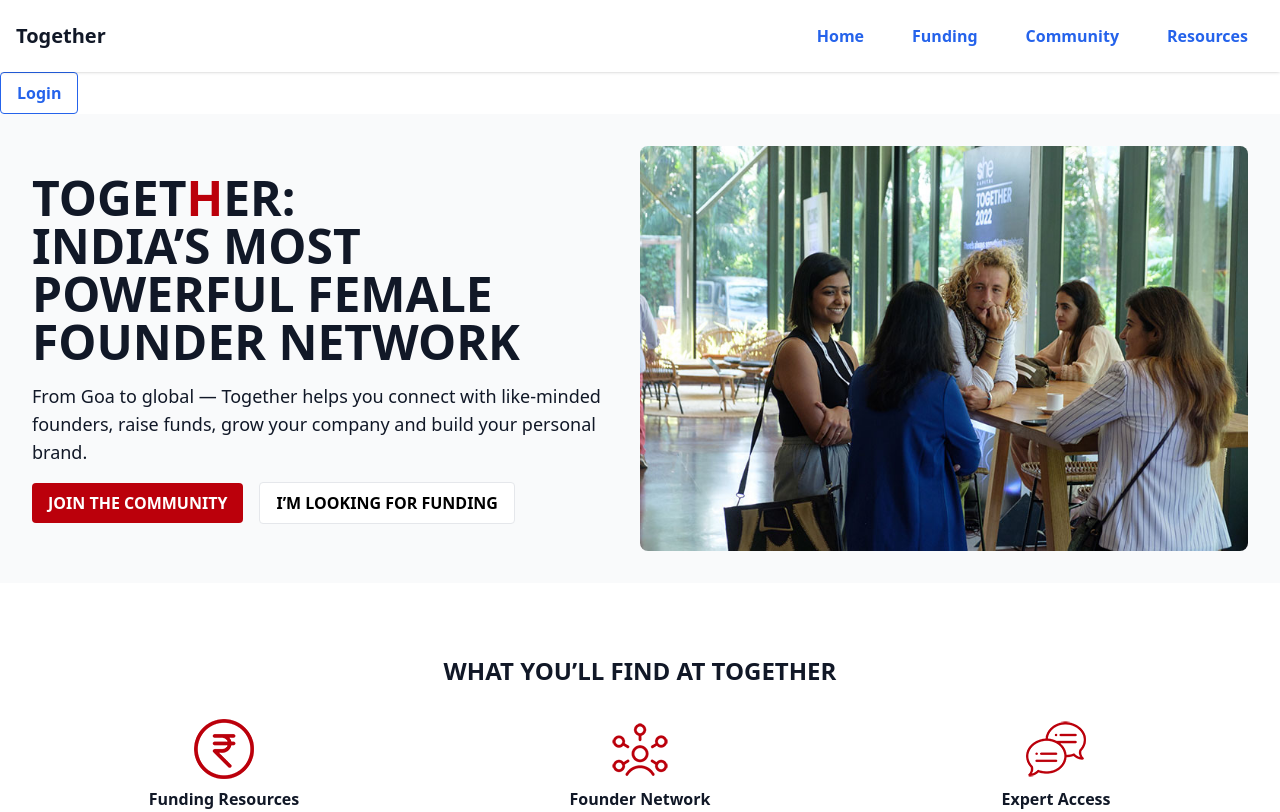
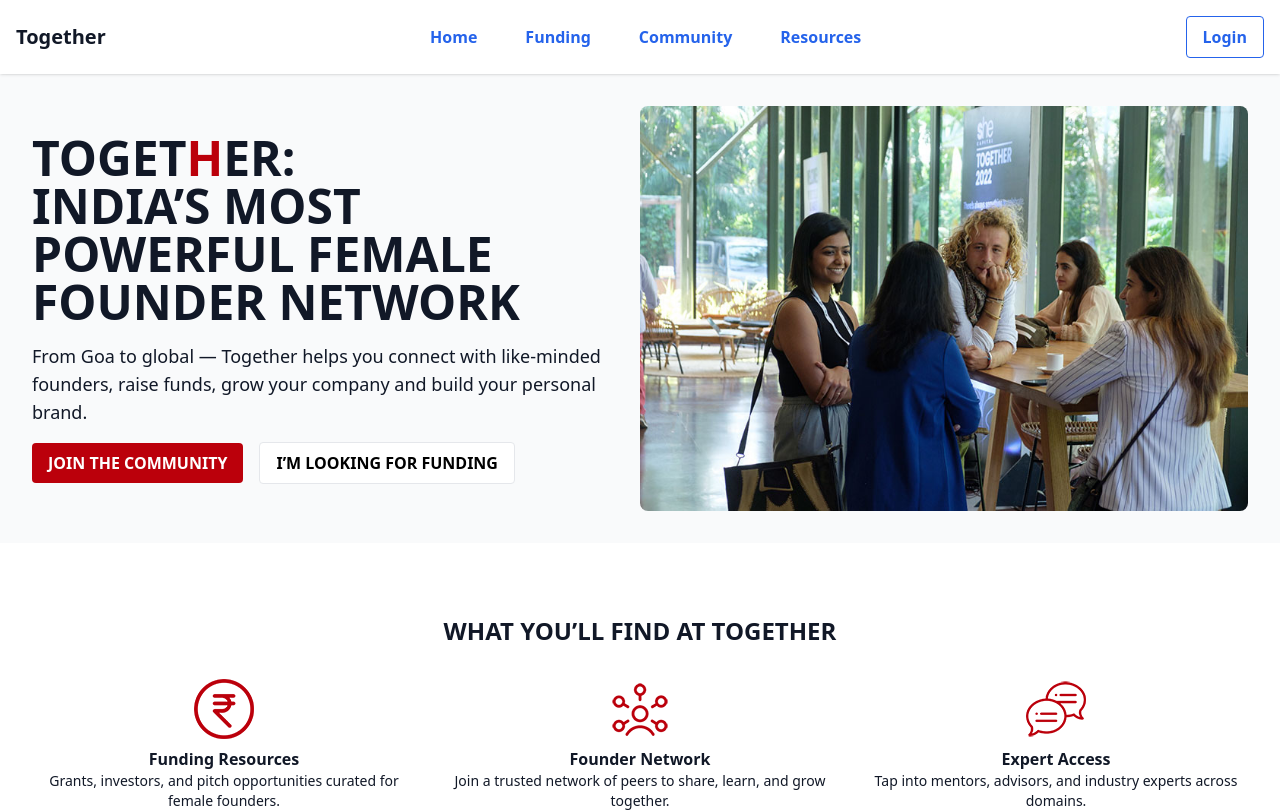
Before and after one commit to rahulgrade/together-final-1, a React (Vite) app: page / in a window 1280 px wide. Shown: the top 812 px of the page. Built offline with nearby package versions, Linux system fonts and the light colour scheme.

Commit message:
Add files via upload

```diff
--- a/src/TogetherHome.jsx
+++ b/src/TogetherHome.jsx
@@ -56,6 +56,7 @@ export default function TogetherHome() {
         <div className="hidden md:flex space-x-4">
           <NavButtons />
         </div>
+        <button className="px-4 py-2 rounded font-semibold border border-blue-600 text-blue-600 hover:bg-blue-50">Login</button>
       </nav>
 
       {/* Mobile Menu */ }
@@ -65,7 +66,6 @@ export default function TogetherHome() {
         </div>
       ) }
 
-      <button className="px-4 py-2 rounded font-semibold border border-blue-600 text-blue-600 hover:bg-blue-50">Login</button>
 
       <div className="space-y-10">
         {/* Hero Section */ }
```
